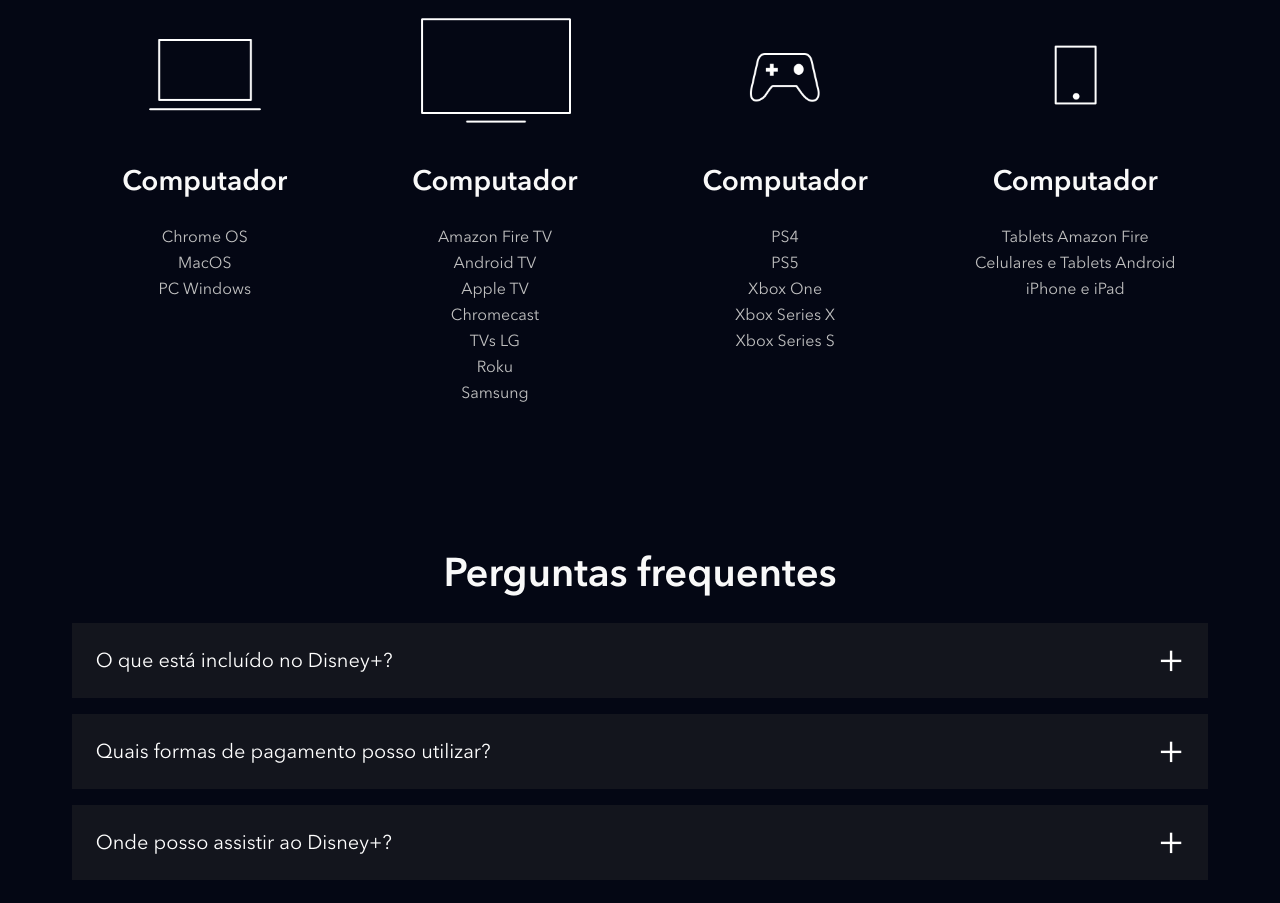
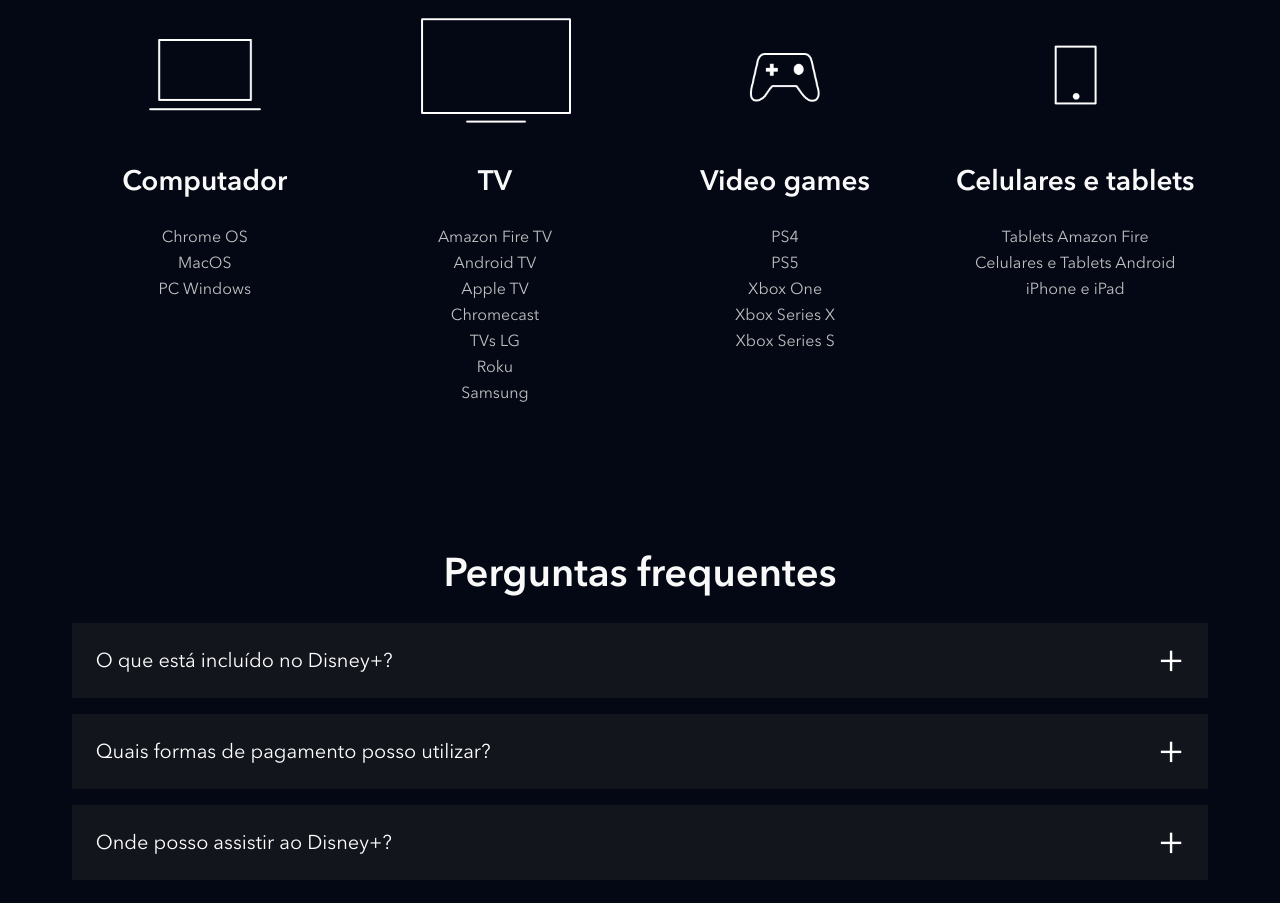
Before and after one commit to ewn1/landingpage_disney, a website: page index.html in a window 1280 px wide. Shown: the part 3923-4826 px from the top of the page. Drawn offline with nearby package versions, Linux system fonts and the light colour scheme; files that its build step writes are made by us from their sources; files whose address does not match are found by name.

Commit message:
nome dispositivos disponíveis

```diff
--- a/index.html
+++ b/index.html
@@ -176,7 +176,7 @@
             </li>
             <li class="available-devices__list__item">
                 <img src="./dist/images/dispositivos/tv.png" alt="Computador">
-                <h4 class="title--small">Computador</h4>
+                <h4 class="title--small">TV</h4>
                 <ul class="text">
                     <li>Amazon Fire TV</li>
                     <li>Android TV</li>
@@ -189,7 +189,7 @@
             </li>
             <li class="available-devices__list__item">
                 <img src="./dist/images/dispositivos/videogames.png" alt="Computador">
-                <h4 class="title--small">Computador</h4>
+                <h4 class="title--small">Video games</h4>
                 <ul class="text">
                     <li>PS4</li>
                     <li>PS5</li>
@@ -200,7 +200,7 @@
             </li>
             <li class="available-devices__list__item">
                 <img src="./dist/images/dispositivos/celular.png" alt="Computador">
-                <h4 class="title--small">Computador</h4>
+                <h4 class="title--small">Celulares e tablets</h4>
                 <ul class="text">
                     <li>Tablets Amazon Fire</li>
                     <li>Celulares e Tablets Android</li>
```
